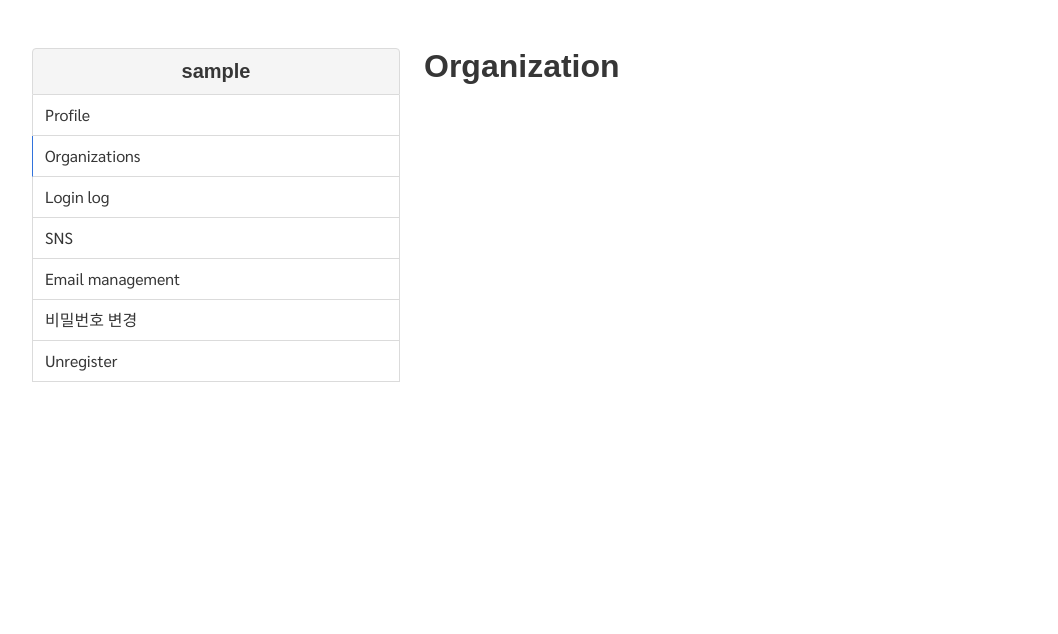
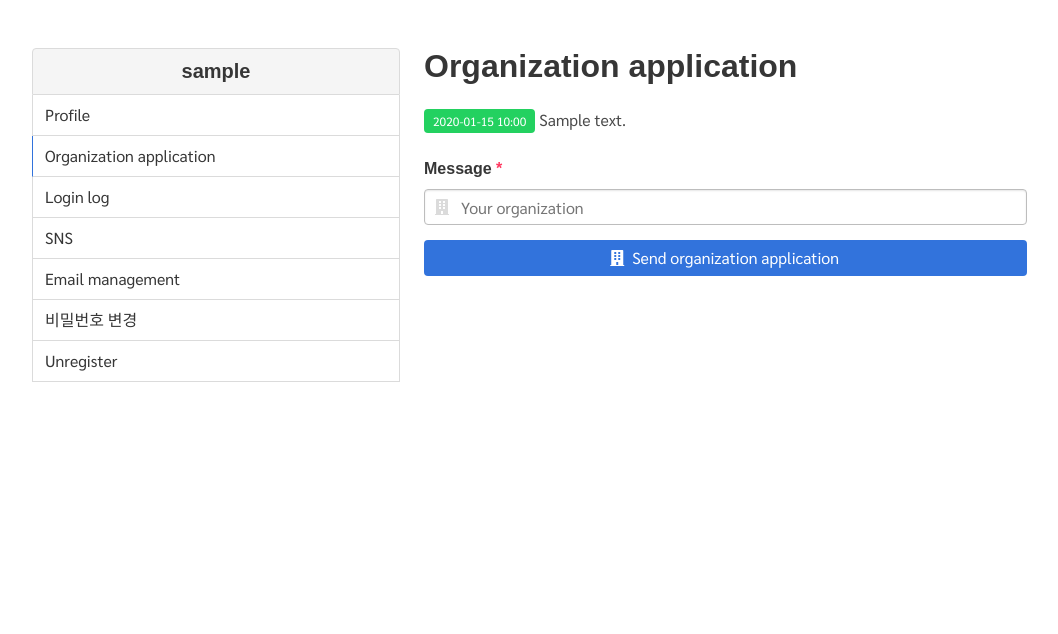
Before and after one commit to pincoin/windmill, a Django app: page /accounts/profile/organization/ in a window 1280 px wide. Shown: the part 52-686 px from the top of the page, without its empty margins (32-1090 px from the left). Run offline with Django 3.2, Linux system fonts and the light colour scheme; a user stored in the database is signed in; tables that the repository leaves empty hold one stand-in row (values such as "Sample post"); parts of the project's set-up code (start-up, migrations or seed data) failed here and were passed over; some libraries are stand-ins or nearby versions; some web fonts are replaced.

Commit message:
- organization

```diff
--- a/member/forms.py
+++ b/member/forms.py
@@ -105,6 +105,15 @@ class OrganizationForm(forms.ModelForm):
         }),
     )
 
+    def __init__(self, *args, **kwargs):
+        self.request = kwargs.pop('request', None)
+
+        super(OrganizationForm, self).__init__(*args, **kwargs)
+
     class Meta:
         model = models.OrganizationApplication
         fields = ['message', ]
+
+    def clean(self):
+        if models.OrganizationApplication.objects.filter(user=self.request.user).count() > 1:
+            raise forms.ValidationError(_('You already requested organization application.'))
--- a/member/templates/member/account/organization.html
+++ b/member/templates/member/account/organization.html
@@ -1,6 +1,7 @@
 {% extends 'member/account/profile_base.html' %}
 
 {% load i18n static %}
+{% load member_tags %}
 
 {% block title %}{{ page_title }}{% endblock %}
 
@@ -15,14 +16,74 @@
         <div class="container">
             <h1 class="title">{{ page_title }}</h1>
 
-            <div class="columns">
-                <div class="column is-four-fifths">
-                    <div class="columns">
-                        <div class="column">
+            {% if request.user|has_group:"agency" and request.user.profile.agency %}
+                <div class="columns">
+                    <div class="column is-four-fifths">
+                        <div class="notification is-warning">
+                            {% trans 'You are already a member of organizations.' %} -
+                            <strong>{{ request.user.profile.agency.title }}</strong>
                         </div>
                     </div>
                 </div>
-            </div>
+
+            {% else %}
+                <div class="columns">
+                    <div class="column is-four-fifths">
+                        {% get_organization_applications request.user as applications %}
+
+                        {% for application in applications %}
+                            <div class="columns">
+                                <div class="column">
+                                    <span class="tag is-success">{{ application.created|date:'Y-m-d H:i' }}</span>
+                                    {{ application.message }}
+                                </div>
+                            </div>
+                        {% endfor %}
+                    </div>
+                </div>
+
+                <div class="columns">
+                    <div class="column is-four-fifths">
+                        {% if form.non_field_errors %}
+                            <ul class="notification is-warning">
+                                {% for error in form.non_field_errors %}
+                                    <li>{{ error|escape }}</li>
+                                {% endfor %}
+                            </ul>
+                        {% endif %}
+                        <form method="POST" action="{% url 'account_organization' %}">
+                            {% csrf_token %}
+
+                            <div class="field">
+                                <label class="label" for="{{ form.message.id_for_label }}">
+                                    {{ form.message.label }}
+                                    <span class="has-text-danger">*</span>
+                                </label>
+                                <div class="control has-icons-left">
+                                    {{ form.message }}
+                                    <span class="icon is-small is-left"><i class="fas fa-building"></i></span>
+                                    {% if form.message.errors %}
+                                        <p class="help is-danger">
+                                            {% for error in form.message.errors %}
+                                                {{ error|escape }}
+                                            {% endfor %}
+                                        </p>
+                                    {% endif %}
+                                </div>
+
+                                <div class="field mt-15">
+                                    <div class="control">
+                                        <button class="button is-link is-fullwidth" type="submit">
+                                            <span class="icon"><i class="fas fa-building"></i></span>
+                                            <span>{% trans 'Send organization application' %}</span>
+                                        </button>
+                                    </div>
+                                </div>
+                            </div>
+                        </form>
+                    </div>
+                </div>
+            {% endif %}
         </div>
     </section>
 {% endblock %}
--- a/member/templates/member/account/profile_base.html
+++ b/member/templates/member/account/profile_base.html
@@ -17,7 +17,7 @@
                         </a>
                         <a href="{% url 'account_organization' %}"
                            class="panel-block{% if sidemenu == 'organizations' %} is-active{% endif %}">
-                            {% trans 'Organizations' %}
+                            {% trans 'Organization application' %}
                         </a>
                         <a href="#"
                            class="panel-block{% if sidemenu == 'login_log' %} is-active{% endif %}">
--- a/member/templatetags/member_tags.py
+++ b/member/templatetags/member_tags.py
@@ -1,12 +1,19 @@
 from django import template
 from django.conf import settings
+from django.contrib.auth.models import Group
 from django.contrib.gis.geoip2 import GeoIP2
 from django.core.cache import cache
 from geoip2.errors import AddressNotFoundError
 
-from ..models import LoginLog
+from .. import models
 
 register = template.Library()
+
+
+@register.filter(name='has_group')
+def has_group(user, group_name):
+    group = Group.objects.get(name=group_name)
+    return True if group in user.groups.all() else False
 
 
 @register.simple_tag
@@ -17,7 +24,7 @@ def get_login_logs(user, count):
     logs = cache.get(cache_key)
 
     if not logs:
-        logs = LoginLog.objects.filter(user=user).order_by('-created')[:count]
+        logs = models.LoginLog.objects.filter(user=user).order_by('-created')[:count]
 
         for log in logs:
             log.country_code = None
@@ -31,3 +38,8 @@ def get_login_logs(user, count):
         cache.set(cache_key, logs, cache_time)
 
     return logs
+
+
+@register.simple_tag
+def get_organization_applications(user):
+    return models.OrganizationApplication.objects.filter(user=user).order_by('-created')
--- a/member/views.py
+++ b/member/views.py
@@ -272,7 +272,7 @@ class MemberProfileView(auth_mixins.LoginRequiredMixin, generic.DetailView):
 
     def get_object(self, queryset=None):
         # NOTE: This method is overridden because DetailView must be called with either an object pk or a slug.
-        queryset = models.Profile.objects.select_related('user')
+        queryset = models.Profile.objects.select_related('user', 'agency')
         return get_object_or_404(queryset, user__pk=self.request.user.id)
 
     def get_context_data(self, **kwargs):
@@ -285,12 +285,19 @@ class MemberOrganizationCreateView(generic.CreateView):
     template_name = 'member/account/organization.html'
     form_class = forms.OrganizationForm
 
+    def get_form_kwargs(self):
+        kwargs = super(MemberOrganizationCreateView, self).get_form_kwargs()
+        kwargs['request'] = self.request
+        return kwargs
+
     def get_context_data(self, **kwargs):
         context = super(MemberOrganizationCreateView, self).get_context_data(**kwargs)
-        context['page_title'] = _('Organization')
+        context['page_title'] = _('Organization application')
         return context
 
     def form_valid(self, form):
+        form.instance.user = self.request.user
+
         return super(MemberOrganizationCreateView, self).form_valid(form)
 
     def get_success_url(self):
```
Also changed, not shown: member/templates/member/account/profile.html (+12 -5 lines), locale/en/LC_MESSAGES/django.po, locale/ko/LC_MESSAGES/django.po, locale/th/LC_MESSAGES/django.po.
